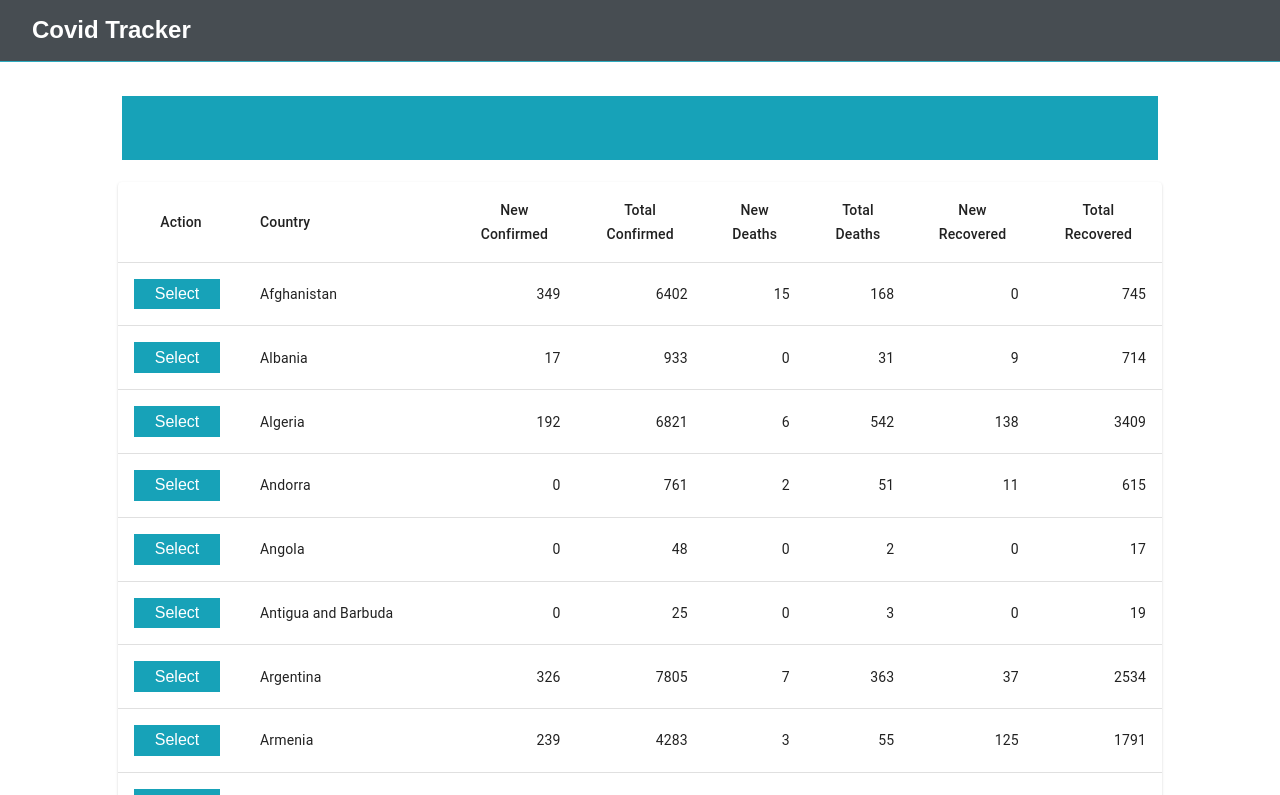
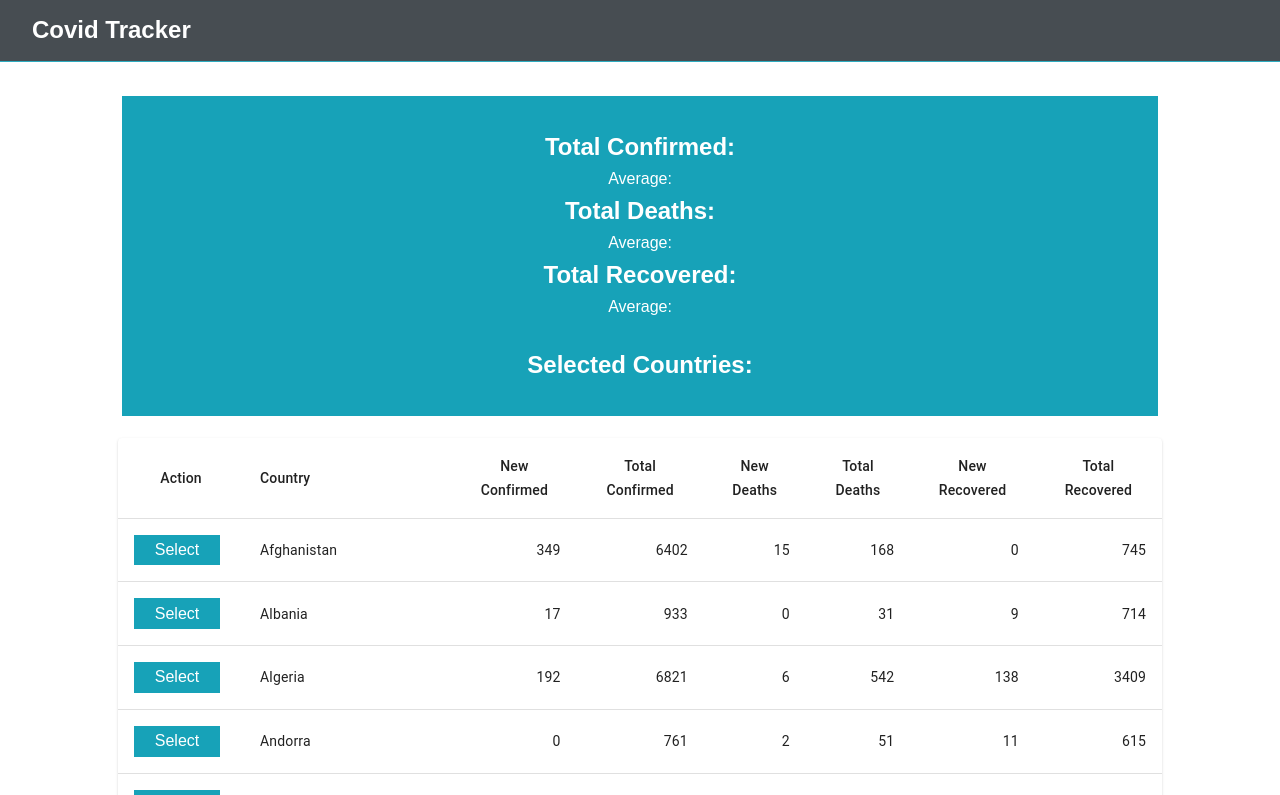
Before and after one commit to joseMana/react-js-covid-tracker, a React (Create React App) app: page / in a window 1280 px wide. Shown: the top 795 px of the page. Built offline with nearby package versions, Linux system fonts and the light colour scheme.

Commit message:
- refactor

```diff
--- a/src/components/CountryComputationComponent.tsx
+++ b/src/components/CountryComputationComponent.tsx
@@ -5,6 +5,14 @@ const CountryComputation = () => {
 
     return (
         <div className="counter-top bg-primary p-2 text-center">
+        <h1>Total Confirmed:</h1>
+        <p>Average:</p>
+        <h1>Total Deaths:</h1>
+        <p>Average:</p>
+        <h1>Total Recovered:</h1>
+        <p>Average:</p>
+        <br></br>
+        <h2>Selected Countries:</h2>
 
         </div>
     );
--- a/src/components/CountryEntryComponent.tsx
+++ b/src/components/CountryEntryComponent.tsx
@@ -8,8 +8,6 @@ type Props = {
     country: Country,
 }
 
-
-
 const CountryEntry: React.FC<Props> = (props) => {
     const { country } = props;
     let btnClassName = 'btn btn-primary';
@@ -17,12 +15,9 @@ const CountryEntry: React.FC<Props> = (props) => {
     const [updatedText, setText] = useState(props.country.currentText);
     const [updatedClassName, setClassName] = useState(btnClassName);
     function OnClickActionButton() {
-
-        var newText = (updatedText === 'Select' ? 'Unselect' : 'Select');
-        var newClassName = (updatedText === 'Select' ? 'btn btn-danger' : 'btn btn-primary')
-
-        setText(newText);
-        setClassName(newClassName);
+        setText((updatedText === 'Select' ? 'Unselect' : 'Select'));
+        setClassName((updatedText === 'Select' ? 'btn btn-danger' : 'btn btn-primary'));
+        console.log(props.country.countryCode);
     }
 
     return <TableRow key={country.countryCode}>
--- a/src/models/GlobalSummary.ts
+++ b/src/models/GlobalSummary.ts
@@ -13,7 +13,6 @@ export default class GlobalSummary {
         this.totalDeaths = global.TotalDeaths;
         this.newRecovered = global.NewRecovered;
         this.totalRecovered = global.TotalRecovered;
-
     }
 
 }
```
Also changed, not shown: src/components/layout/Navbar.tsx (line endings or trailing spaces).
